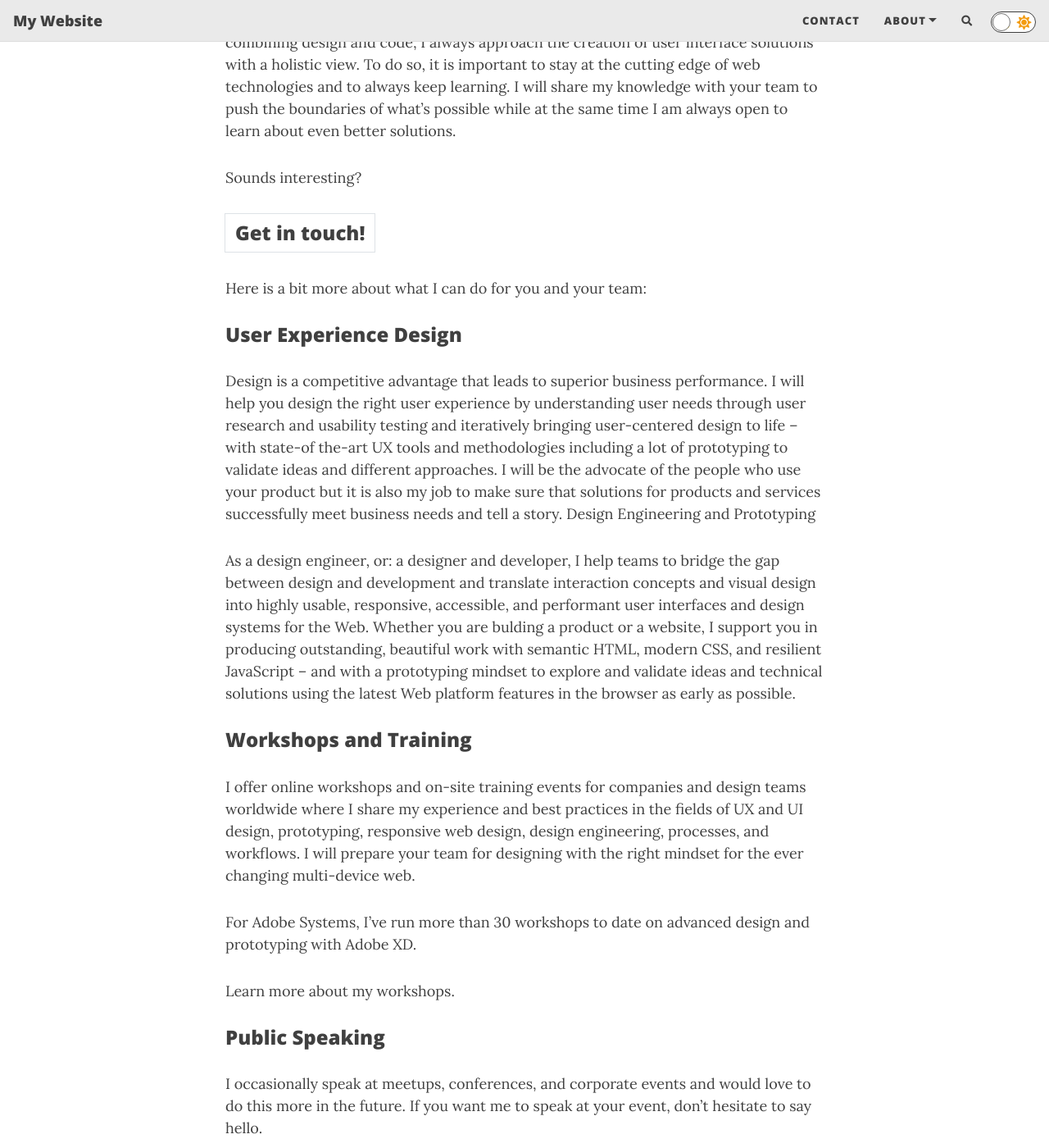
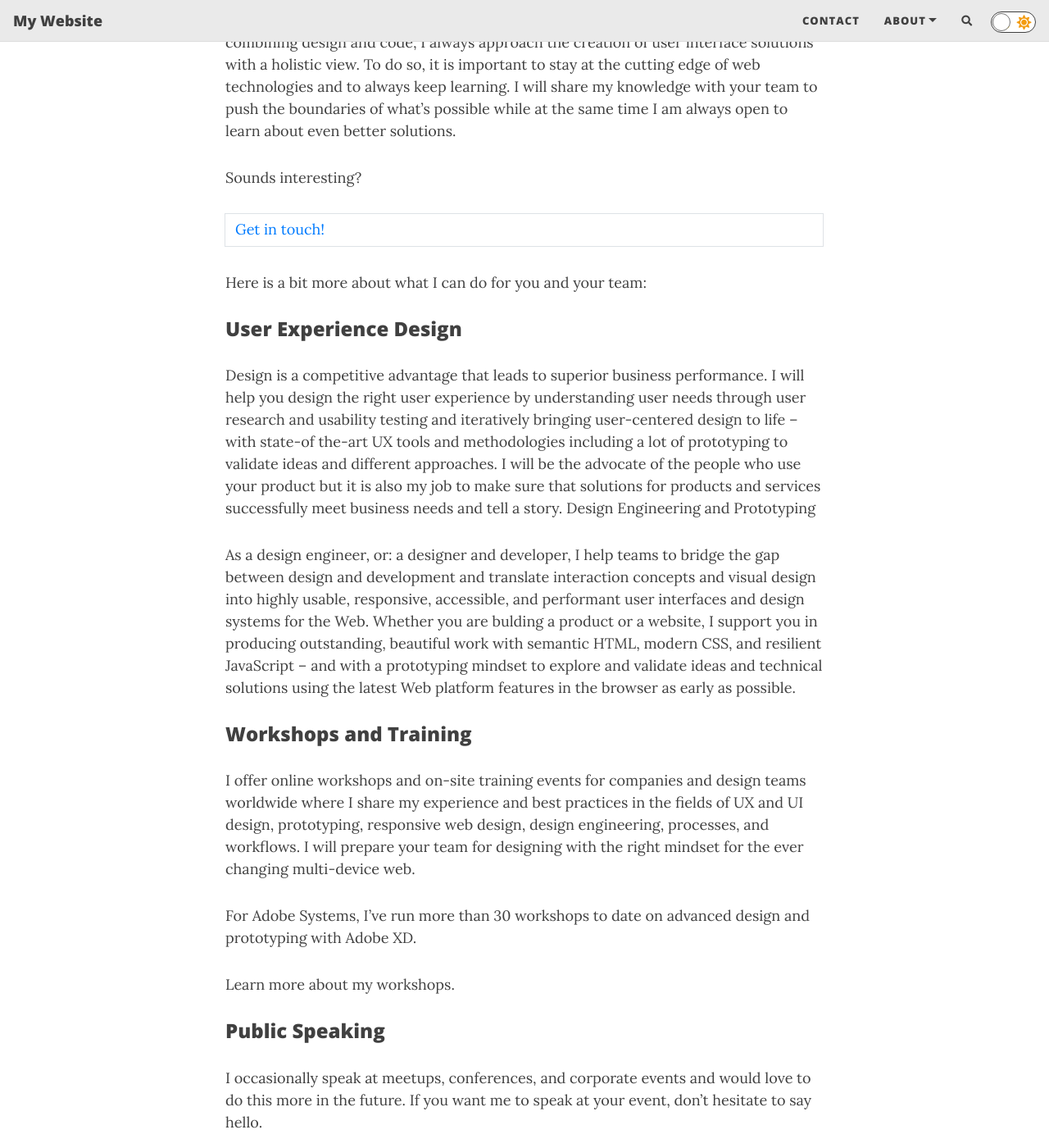
Before and after one commit to elasticspoon/personal_site, a Jekyll site: the page built from about.md, in a window 1280 px wide and 1400 px high, scrolled down 618 px. Shown: the whole window at 82% size. Built offline with Jekyll 4.4.1, drawn with Linux system fonts in a browser that asks for light colours; comment, search, counter and statistics services are not loaded.

Commit message:
formating and font sizing

```diff
--- a/assets/css/landing-page.css
+++ b/assets/css/landing-page.css
@@ -4,8 +4,20 @@
 }
 
 [data-theme="dark"] {
-  --gradient-header: linear-gradient(128deg, rgba(173,251,218,1) 0%, rgba(53,195,255,1) 20%, rgba(253,163,153,1) 20%, rgba(188,216,128,1) 40%, rgba(118,216,128,1) 40%, rgba(235,243,139,1) 60%, rgba(173,251,218,1) 60%, rgba(213,126,255,1) 80%, rgba(255,116,116,1) 80%, rgba(111,166,255,1) 100%);
-  --gradient-header-fallback: rgb(173,251,218);
+  --gradient-header: linear-gradient(
+    128deg,
+    rgba(173, 251, 218, 1) 0%,
+    rgba(53, 195, 255, 1) 20%,
+    rgba(253, 163, 153, 1) 20%,
+    rgba(188, 216, 128, 1) 40%,
+    rgba(118, 216, 128, 1) 40%,
+    rgba(235, 243, 139, 1) 60%,
+    rgba(173, 251, 218, 1) 60%,
+    rgba(213, 126, 255, 1) 80%,
+    rgba(255, 116, 116, 1) 80%,
+    rgba(111, 166, 255, 1) 100%
+  );
+  --gradient-header-fallback: rgb(173, 251, 218);
 }
 
 h1 {
@@ -23,7 +35,6 @@ h1 {
   padding-block-end: 4rem;
 }
 
-
 .landing-page__headshot {
   border-radius: 9999px;
   width: 300px;
@@ -35,21 +46,21 @@ h1 {
 }
 
 .landing-page__title {
-  font-size: clamp(2rem,calc(1rem + 1.9dvw),2.8rem);
+  font-size: clamp(2rem, calc(1rem + 1.9dvw), 2.8rem);
   padding-block: 1rem;
   margin-block-end: 0px;
 }
 
 .landing-page__subtitle {
-  font-size: clamp(1.3rem,calc(.5em + 1.4dvw),1.7rem);
+  font-size: clamp(1.3rem, calc(0.5em + 1.4dvw), 1.7rem);
   font-weight: 600;
   margin-block-start: 0px;
 }
 
 .landing-page__blog-heading {
-  font-size: 1rem;
+  font-size: 1.4rem;
   font-family: "Open Sans";
-  font-weight; 600;
+  font-weight: 600;
 }
 
 .landing-page__blog-preview {
@@ -59,25 +70,21 @@ h1 {
   padding: 1rem 3rem;
 }
 
-.landing-page__skills {
-  display: grid;
-  grid-template-columns: repeat(3, minmax(0, 1fr));
-}
-
 .page-main p:first-child {
   margin-block-start: -1rem;
 }
 
-.link-button {
-  font-family: 'Open Sans';
-  font-weight: 800;
-  font-size: 1.5rem;
-  color: var(--text-col);
-  background-color: var(--page-col);
-  inline-size: fit-content;
-}
-.link-button:hover {
-  color: var(--page-col);
-  border: 1px solid var(--hover-col);
-  background-color: var(--hover-col);
-}
+/* .link-button { */
+/*   font-family: 'Open Sans'; */
+/*   font-weight: 800; */
+/*   font-size: 1.5rem; */
+/*   color: var(--text-col); */
+/*   background-color: var(--page-col); */
+/*   inline-size: fit-content; */
+/* } */
+/**/
+/* .link-button:hover { */
+/*   color: var(--page-col); */
+/*   border: 1px solid var(--hover-col); */
+/*   background-color: var(--hover-col); */
+/* } */
```
